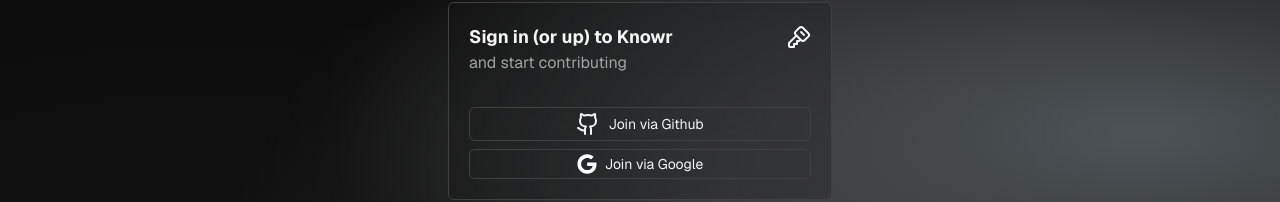
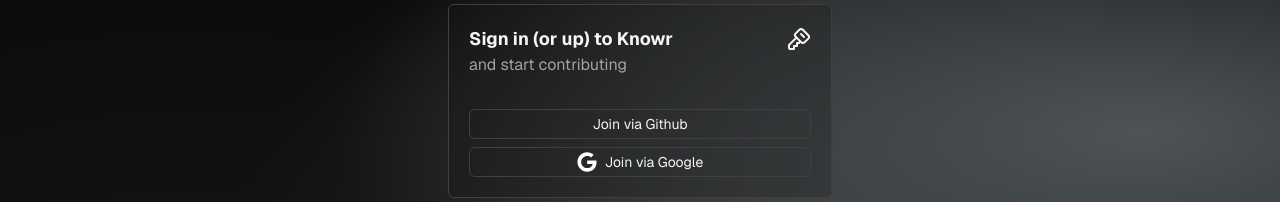
Before and after one commit to git-chad/knowr, a Next.js app: page /auth in a window 1280 px wide. Shown: the part 299-501 px from the top of the page. Built offline with nearby package versions, Linux system fonts and the light colour scheme; no server answers.

Commit message:
fix(dev): deprecated import

```diff
--- a/components/auth/login-form.jsx
+++ b/components/auth/login-form.jsx
@@ -1,7 +1,7 @@
 "use client";
 import { KeySquare } from "lucide-react";
 import React from "react";
-import { Github } from "lucide-react";
+// import { Github } from "lucide-react";
 import Image from "next/image";
 import googleIcon from "@/public/icons/google-icon.svg";
 import createSupabaseClient from "@/lib/supabase/client";
@@ -32,7 +32,7 @@
         onClick={() => handleOauthLogin("github")}
         className="border border-neutral-700 flex items-center justify-center px-5 py-1 rounded-md text-sm mt-8"
       >
-        <Github className="w-6 h-6 mr-2" />
+        {/* <Github className="w-6 h-6 mr-2" /> */}
         Join via Github
       </button>
       <button
```
